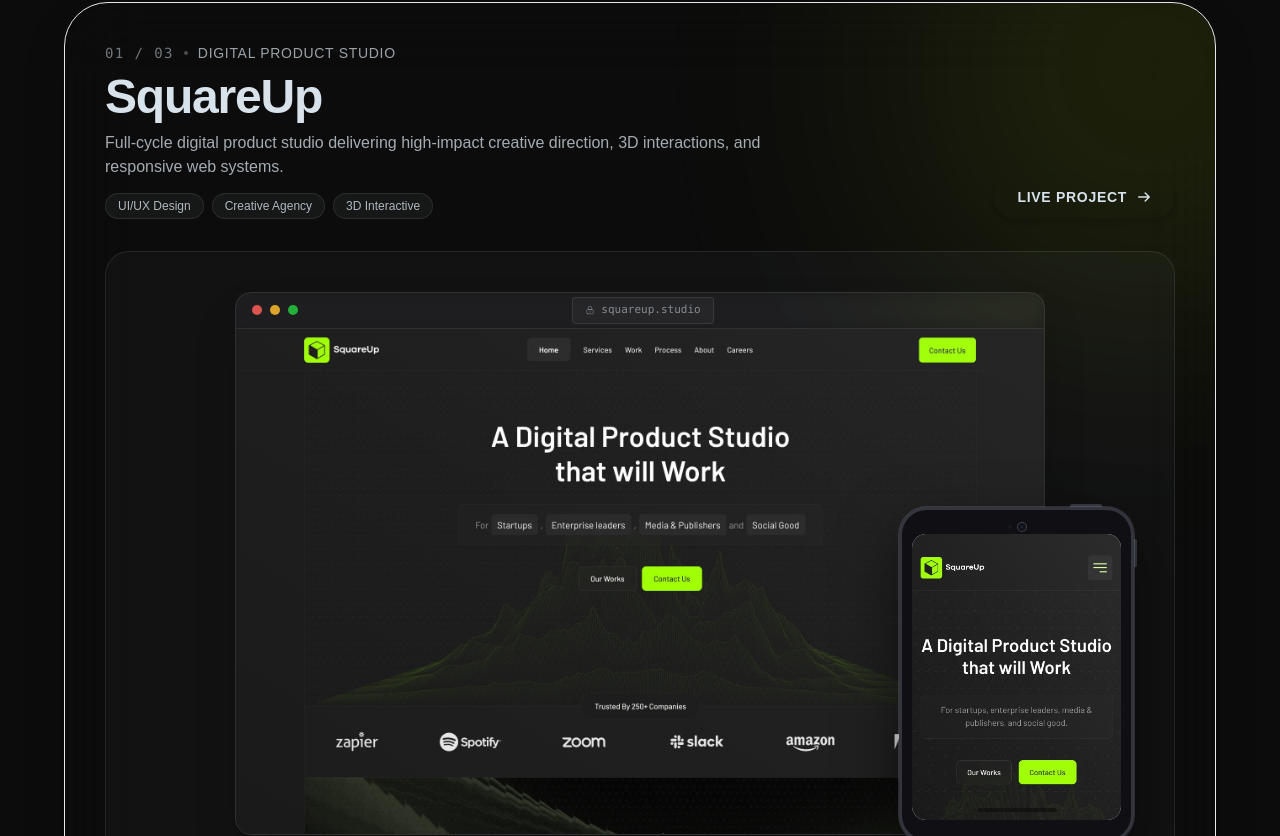
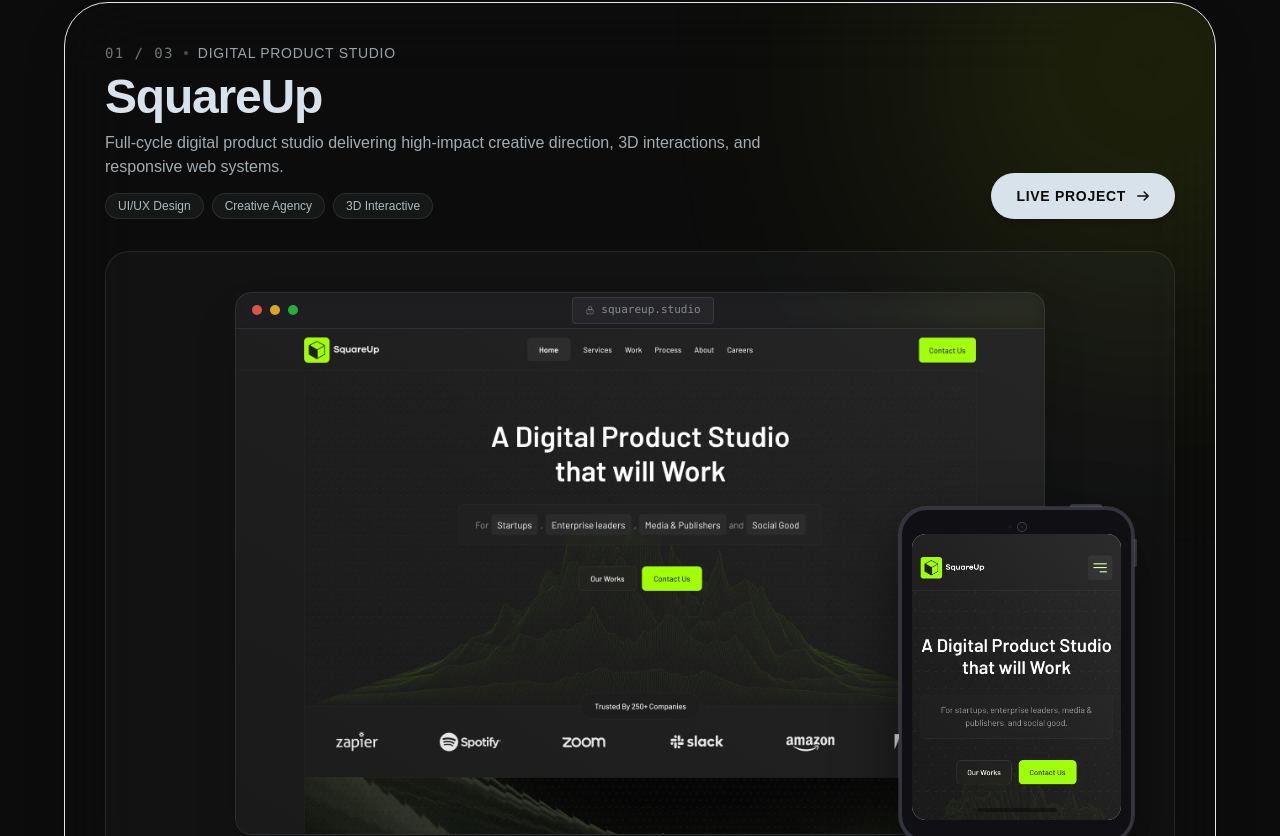
Before and after one commit to Sushanyn/Portfolio_web, a React (Vite) app: page / in a window 1280 px wide. Shown: the part 5324-6160 px from the top of the page. Built offline with nearby package versions, Linux system fonts and the light colour scheme.

Commit message:
design apple browser window and iphone frame

```diff
--- a/src/components/ProjectsSection.tsx
+++ b/src/components/ProjectsSection.tsx
@@ -247,7 +247,7 @@ function ProjectCard({ project, index, totalCards }: ProjectCardProps) {
               href={`https://${project.url}`}
               target="_blank"
               rel="noreferrer"
-              className="btn-initial-action inline-flex items-center justify-center gap-2 sm:gap-2.5 w-full sm:w-auto px-5 py-2.5 sm:px-6 sm:py-3 rounded-full font-semibold text-xs sm:text-sm uppercase tracking-wider active:scale-95 shadow-md cursor-pointer"
+              className="btn-card-action inline-flex items-center justify-center gap-2 sm:gap-2.5 w-full sm:w-auto px-5 py-2.5 sm:px-6 sm:py-3 rounded-full font-semibold text-xs sm:text-sm uppercase tracking-wider active:scale-95 shadow-md cursor-pointer"
             >
               <span>Live Project</span>
               <svg className="w-3.5 h-3.5 transition-transform duration-300 group-hover:translate-x-0.5 group-hover:-translate-y-0.5" fill="none" viewBox="0 0 24 24" stroke="currentColor">
```
